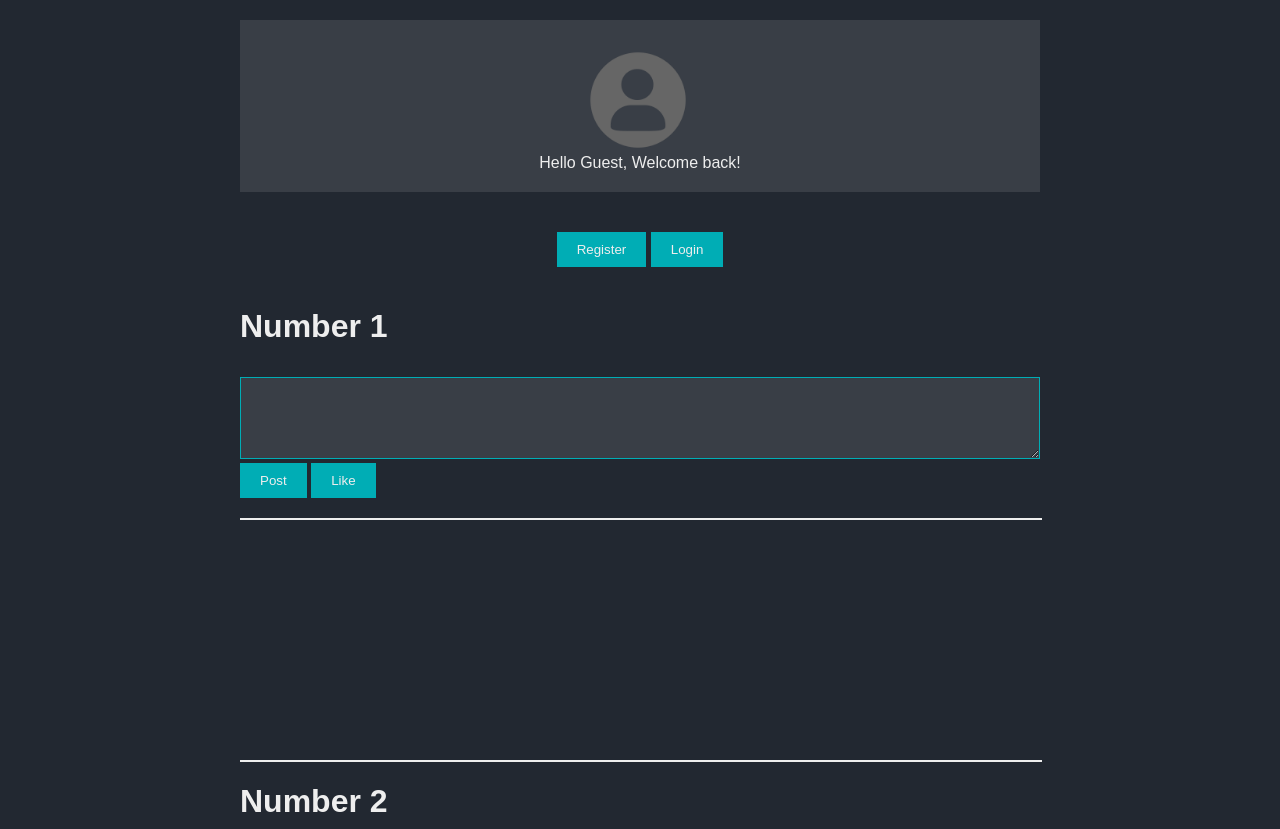
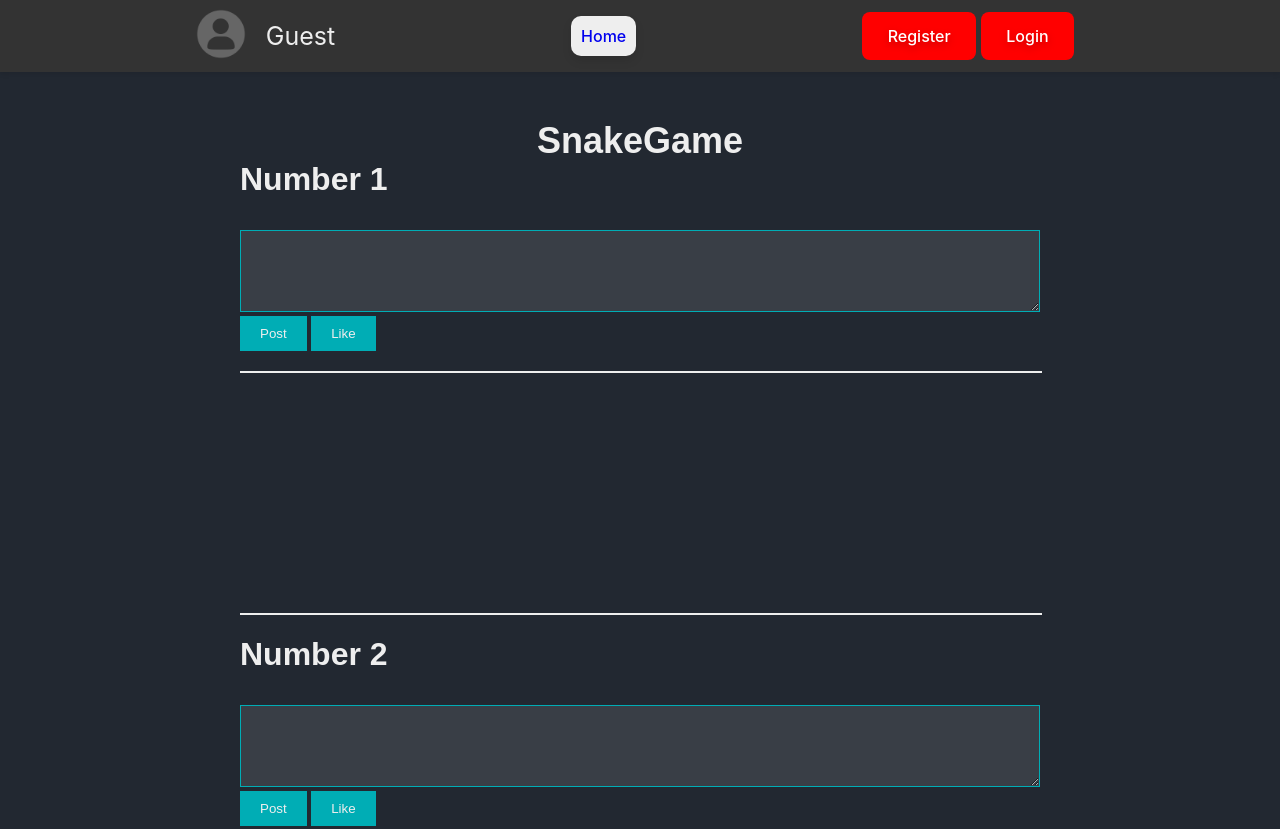
Before and after one commit to satchapum/Project_WebProgramming, a website: page public/Snake_Leader_Board.html in a window 1280 px wide. Shown: the top 829 px of the page. Drawn offline with Linux system fonts and the light colour scheme; no server answers.

Commit message:
UPDATE : 99.99%

```diff
--- a/public/Snake_Leader_Board.html
+++ b/public/Snake_Leader_Board.html
@@ -10,31 +10,37 @@
 
 <body>
 
-    <div class="grid-container">
+    <div class="Header">
 
-        <div class="item1">
-
-            <div id="browsePic">
+        <div class="browsePic">
             <div id="displayPic">
                 <img src="img/avatar.png" alt="">
             </div>
             <form action="/profilepic" method="post" id="formId" enctype="multipart/form-data">
                 <input type="file" id="fileField" name="avatar" value="fileToUpload" placeholder="" hidden>
             </form>
+            <span id="username"></span>
         </div>
 
-            Hello <span id="username"></span>, Welcome back!
+        <ul class="Footer">
+            <li><a href="Index.html">Home</a></li>
+
+        </ul>
+
+
+        <div class="Buttonhead">
+            <div id="RegisterAndLoginButton">
+                <a href="Register.html"><button class="button-36">Register</button></a>
+                <a href="Login.html"><button class="button-36">Login</button></a>
             </div>
 
-        <div id="RegisterAndLoginButton">
-            <script>readPost("snakegamecomment_1")</script>
-            <script>readPost("snakegamecomment_2")</script>
-            <script>readPost("snakegamecomment_3")</script>
-            <script>readLeaderboardName("snakegameleaderboard")</script>
-            <a href="Register.html"><button>Register</button></a>
-            <a href="Login.html"><button>Login</button></a>
+            <a href="/logout" id="LogoutButton"><button class="button-36">Logout</button></a>
+
         </div>
-        <a href="/logout" id="LogoutButton">Logout</a> </div>
+    </div>
+
+    <h4>SnakeGame</h4>
+
 
         <div class="container">
             <div id="leader_Board_1">
--- a/public/css/Main.css
+++ b/public/css/Main.css
@@ -126,7 +126,7 @@ a{
     gap: 30px;
 }
 
-.Footer ,.Footer1 li{
+.Footer ,.Footer1 , li{
     position: relative;
     list-style: none;
 }
@@ -216,3 +216,36 @@ a{
     margin-left: auto;
     margin-right: auto;
   }
+
+  ul.Contact{
+    background-color: #fff;
+    width: 100%;
+    justify-content: center;
+    align-items: center;
+    padding: 20px;
+    margin-right: auto;
+    margin-left: auto;
+    position: absolute;
+    bottom: 0;
+    list-style: none;
+    text-align: center;
+  }
+
+  ul.Contact li{
+    color: #eeeeee;
+    border: #333 10px;
+    border-radius: 100%;
+    width: 50px;
+    height: 50px;
+  }
+
+  ul.Contact i {
+    font-size: 50px;
+    color: #333;
+  }
+
+  .contactlable{
+    display: flex;
+    justify-content: center;
+    align-items: center;
+  }
--- a/public/css/stylefeed.css
+++ b/public/css/stylefeed.css
@@ -25,8 +25,9 @@ div.container{
     grid-template-columns: 1fr;
     gap: 20px;
     width: 80%;
+    height: 80%;
     max-width: 800px;
-    margin-top: 20px;
+    margin-top: -70px;
 	margin-left: auto;
 	margin-right: auto;
 }
@@ -39,7 +40,7 @@ div.container{
 
 #RegisterAndLoginButton {
     text-align: center;
-    margin-top: 20px;
+
 }
 
 button {
@@ -151,3 +152,145 @@ div.postuser{
 #formId input {
     display: none;
 }
+
+.HomeAndLogoutButton{
+    display: flex;
+    justify-self: center;
+    align-items: center;
+    gap: 20px;
+}
+
+.Header {
+    background-color: #333;
+    /* Add your preferred color */
+    box-shadow: 0 2px 5px rgba(0, 0, 0, 0.1);
+    color: #eeeeee;
+    position: absolute;
+    top: 0;
+    right: 0;
+    display: flex;
+    grid-template-columns: 1fr;
+    gap: 20px;
+    width: 100%;
+    margin-left: auto;
+    margin-right: auto;
+    align-items: center;
+    justify-content: space-evenly;
+
+  }
+
+  .Buttonhead {
+    padding: 10px;
+    justify-content: space-between;
+
+  }
+
+
+  .browsePic {
+    display: flex;
+
+  }
+
+  div#displayPic {
+    margin-top: auto;
+    margin-bottom: auto;
+  }
+
+  span#username {
+    padding: 20px;
+  }
+
+  #username {
+    font-size: 25px;
+    font-family: "Inter UI", "SF Pro Display", -apple-system, BlinkMacSystemFont, "Segoe UI", Roboto, Oxygen, Ubuntu, Cantarell, "Open Sans", "Helvetica Neue", sans-serif;
+  }
+
+  img {
+    width: 50px;
+    height: 50px;
+
+  }
+
+  a {
+    text-decoration: none;
+  }
+
+  .Footer,
+  .Footer1 {
+    display: flex;
+    gap: 30px;
+  }
+
+  .Footer,
+  .Footer1 li {
+    position: relative;
+    list-style: none;
+  }
+
+  .Footer,
+  .Footer1 li a {
+    display: flex;
+    align-items: center;
+    background: #eeeeee;
+    color: #333;
+    border-radius: 10px;
+    box-shadow: 0 5px 10px rgba(0, 0, 0, 0.1);
+    font-family: "Inter UI", "SF Pro Display", -apple-system, BlinkMacSystemFont, "Segoe UI", Roboto, Oxygen, Ubuntu, Cantarell, "Open Sans", "Helvetica Neue", sans-serif;
+    font-size: 16px;
+    font-weight: 500;
+    text-decoration: none;
+    text-align: center;
+    padding: 10px 10px;
+  }
+
+  .Footer a:after {
+    content: "";
+    position: absolute;
+    background-color: #fff;
+    height: 3px;
+    width: 0;
+    left: 0;
+    bottom: -10px;
+    transition: 0.3s;
+  }
+
+  .Footer a:hover {
+
+    box-shadow: rgba(80, 63, 205, 0.5) 0 1px 30px;
+    transition-duration: .1s;
+  }
+
+  .Footer a:hover::after {
+    width: 100%;
+  }
+
+  .button-36 {
+      background-color: red;
+      border-radius: 8px;
+      border-style: none;
+      box-sizing: border-box;
+      color: #FFFFFF;
+      cursor: pointer;
+      flex-shrink: 0;
+      font-family: "Inter UI","SF Pro Display",-apple-system,BlinkMacSystemFont,"Segoe UI",Roboto,Oxygen,Ubuntu,Cantarell,"Open Sans","Helvetica Neue",sans-serif;
+      font-size: 16px;
+      font-weight: 500;
+      height: 3rem;
+      padding: 0 1.6rem;
+      text-align: center;
+      text-shadow: rgba(0, 0, 0, 0.25) 0 3px 8px;
+      transition: all .5s;
+      user-select: none;
+      -webkit-user-select: none;
+      touch-action: manipulation;
+    }
+
+    .button-36:hover {
+      box-shadow: rgba(80, 63, 205, 0.5) 0 1px 30px;
+      transition-duration: .1s;
+    }
+
+    h4{
+        margin-top: 120px;
+        font-size: 36px;
+    }
```
Also changed, not shown: public/Index.html (+17 -4 lines), public/bolidegame-main/index.html (+55 -1 lines), public/car_game_leaderboard.html (+19 -13 lines), public/flappy_bird_game_leaderboard.html (+19 -13 lines), public/flappybird_game.html (+7 -3 lines). Lines whose indentation alone changed are shown as unchanged.
